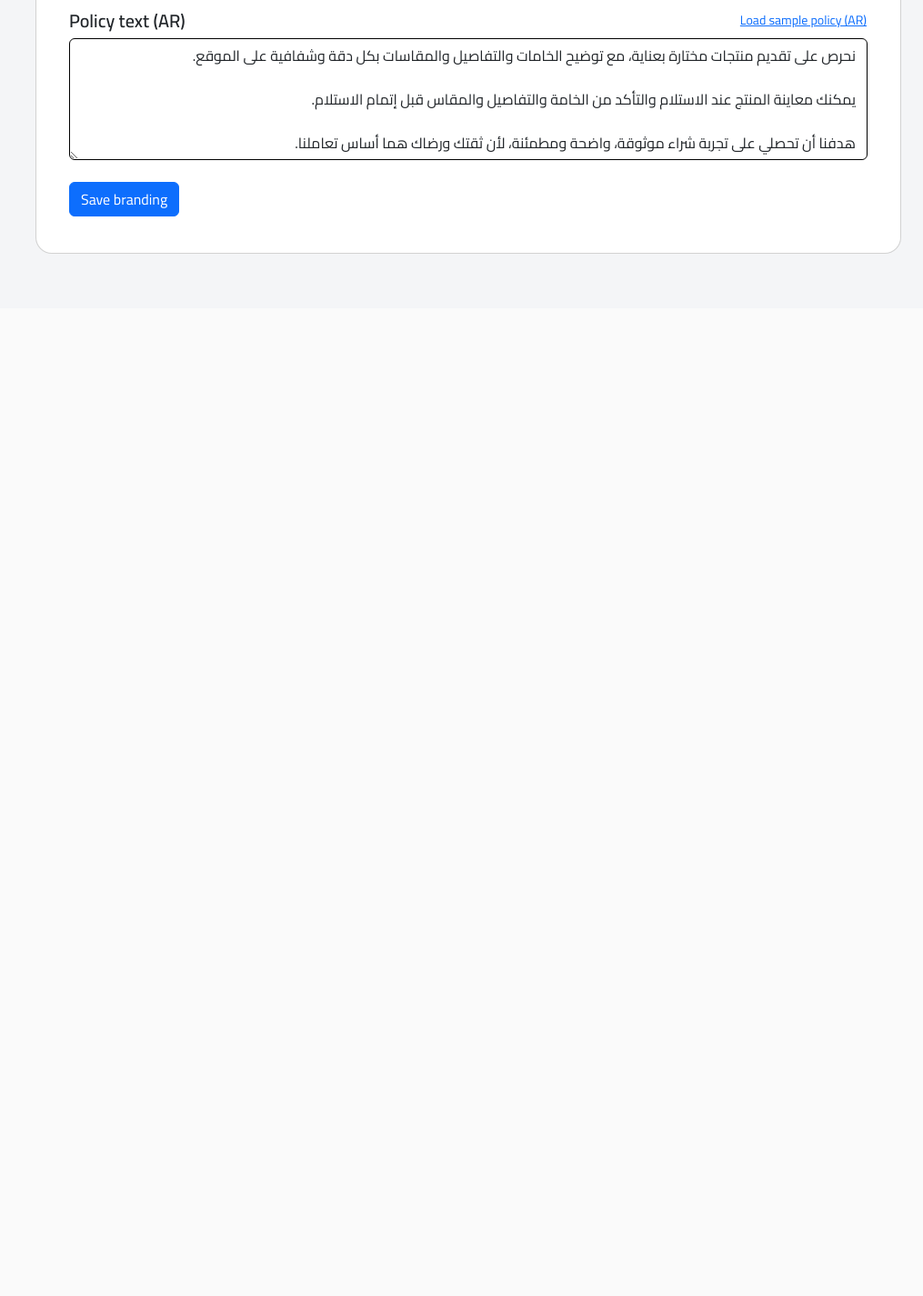
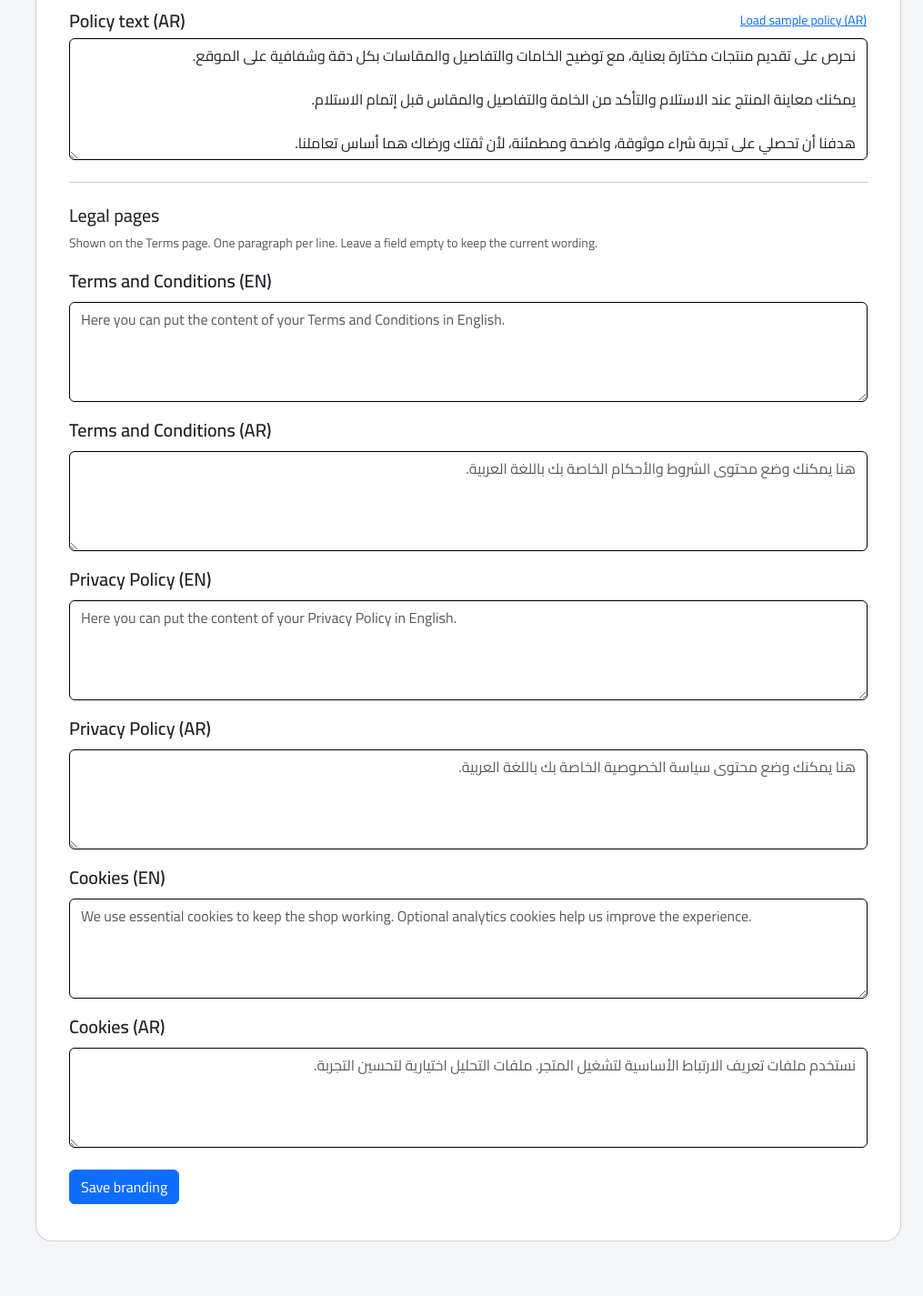
Before and after one commit to abdawyy/ecoomerce_v2, a Laravel app: page /admin/settings/branding in a window 1280 px wide. Shown: the part 4212-5637 px from the top of the page at 91% size, without its empty margins (265-1280 px from the left). Before the commit the page ends 4491 px from the top, so only its background shows below. Run offline with Laravel 10, Linux system fonts and the light colour scheme; the visitor is signed in with stand-in values (Sample User, id 1); data comes from the database, SQL or seed files in the repository; data that the repository does not hold is empty; some libraries are stand-ins or nearby versions.

Commit message:
Let admins edit Terms, Privacy, and Cookies copy from branding.
Co-authored-by: Cursor <cursoragent@cursor.com>

```diff
--- a/app/Http/Controllers/SiteSettingsController.php
+++ b/app/Http/Controllers/SiteSettingsController.php
@@ -52,6 +52,12 @@ class SiteSettingsController extends Controller
             'cart_policy_title_ar' => 'nullable|string|max:255',
             'cart_policy_body_en' => 'nullable|string',
             'cart_policy_body_ar' => 'nullable|string',
+            'legal_terms_en' => 'nullable|string',
+            'legal_terms_ar' => 'nullable|string',
+            'legal_privacy_en' => 'nullable|string',
+            'legal_privacy_ar' => 'nullable|string',
+            'legal_cookies_en' => 'nullable|string',
+            'legal_cookies_ar' => 'nullable|string',
             'home_category_1_id' => 'nullable|integer|exists:categories,id',
             'home_category_2_id' => 'nullable|integer|exists:categories,id',
             'home_tile_1_title_en' => 'nullable|string|max:80',
@@ -72,7 +78,7 @@ class SiteSettingsController extends Controller
             $validated[$idField] = $request->filled($idField) ? (int) $request->input($idField) : null;
         }
 
-        foreach (['invoice_notes_en', 'invoice_notes_ar', 'cart_policy_body_en', 'cart_policy_body_ar'] as $notesField) {
+        foreach (['invoice_notes_en', 'invoice_notes_ar', 'cart_policy_body_en', 'cart_policy_body_ar', 'legal_terms_en', 'legal_terms_ar', 'legal_privacy_en', 'legal_privacy_ar', 'legal_cookies_en', 'legal_cookies_ar'] as $notesField) {
             if (array_key_exists($notesField, $validated)) {
                 $validated[$notesField] = trim(strip_tags($validated[$notesField] ?? '')) ?: null;
             }
@@ -103,6 +109,9 @@ class SiteSettingsController extends Controller
             'invoice_notes_en', 'invoice_notes_ar',
             'cart_policy_title_en', 'cart_policy_title_ar',
             'cart_policy_body_en', 'cart_policy_body_ar',
+            'legal_terms_en', 'legal_terms_ar',
+            'legal_privacy_en', 'legal_privacy_ar',
+            'legal_cookies_en', 'legal_cookies_ar',
             'home_category_1_id', 'home_category_2_id',
             'home_tile_1_title_en', 'home_tile_1_title_ar',
             'home_tile_2_title_en', 'home_tile_2_title_ar',
--- a/app/Models/SiteSetting.php
+++ b/app/Models/SiteSetting.php
@@ -66,6 +66,12 @@ class SiteSetting extends Model
         'cart_policy_title_ar',
         'cart_policy_body_en',
         'cart_policy_body_ar',
+        'legal_terms_en',
+        'legal_terms_ar',
+        'legal_privacy_en',
+        'legal_privacy_ar',
+        'legal_cookies_en',
+        'legal_cookies_ar',
         'home_category_1_id',
         'home_category_2_id',
         'home_tile_1_title_en',
--- a/app/Services/BrandingService.php
+++ b/app/Services/BrandingService.php
@@ -148,6 +148,40 @@ class BrandingService
     public function hasCartPolicy(): bool
     {
         return count($this->cartPolicyParagraphs()) > 0;
+    }
+
+    /**
+     * @return array<int, string>
+     */
+    public function legalParagraphs(string $section): array
+    {
+        $fallbacks = [
+            'terms' => 'web.msg_terms',
+            'privacy' => 'web.msg_privacy',
+            'cookies' => 'web.msg_cookies',
+        ];
+
+        if (! isset($fallbacks[$section])) {
+            return [];
+        }
+
+        $locale = app()->getLocale() === 'ar' ? 'ar' : 'en';
+        $column = 'legal_'.$section.'_'.$locale;
+        $other = 'legal_'.$section.'_'.($locale === 'ar' ? 'en' : 'ar');
+        $settings = $this->settings();
+
+        $body = trim(strip_tags((string) ($settings->{$column} ?? '')));
+        if ($body === '') {
+            $body = trim(strip_tags((string) ($settings->{$other} ?? '')));
+        }
+        if ($body === '') {
+            $body = __($fallbacks[$section]);
+        }
+
+        return array_values(array_filter(
+            array_map('trim', preg_split("/\r\n|\n|\r/", $body) ?: []),
+            fn ($line) => $line !== ''
+        ));
     }
 
     /**
--- a/resources/lang/en/branding.php
+++ b/resources/lang/en/branding.php
@@ -94,4 +94,12 @@ return [
     'cart_policy_body_ar' => 'Policy text (AR)',
     'cart_policy_placeholder' => 'One paragraph per line…',
     'load_cart_policy_sample' => 'Load sample policy',
+    'legal_pages' => 'Legal pages',
+    'legal_pages_hint' => 'Shown on the Terms page. One paragraph per line. Leave a field empty to keep the current wording.',
+    'legal_terms_en' => 'Terms and Conditions (EN)',
+    'legal_terms_ar' => 'Terms and Conditions (AR)',
+    'legal_privacy_en' => 'Privacy Policy (EN)',
+    'legal_privacy_ar' => 'Privacy Policy (AR)',
+    'legal_cookies_en' => 'Cookies (EN)',
+    'legal_cookies_ar' => 'Cookies (AR)',
 ];
--- a/resources/views/admin/settings/branding.blade.php
+++ b/resources/views/admin/settings/branding.blade.php
@@ -339,6 +339,42 @@
                             </div>
                         </div>
 
+                        <hr class="my-4">
+                        <h5>{{ __('branding.legal_pages') }}</h5>
+                        <p class="text-muted small">{{ __('branding.legal_pages_hint') }}</p>
+                        <div class="row g-3">
+                            <div class="col-12">
+                                <label class="form-label">{{ __('branding.legal_terms_en') }}</label>
+                                <textarea name="legal_terms_en" class="form-control" rows="4"
+                                          placeholder="{{ __('web.msg_terms', [], 'en') }}">{{ old('legal_terms_en', $settings->legal_terms_en) }}</textarea>
+                            </div>
+                            <div class="col-12">
+                                <label class="form-label">{{ __('branding.legal_terms_ar') }}</label>
+                                <textarea name="legal_terms_ar" class="form-control" rows="4" dir="rtl"
+                                          placeholder="{{ __('web.msg_terms', [], 'ar') }}">{{ old('legal_terms_ar', $settings->legal_terms_ar) }}</textarea>
+                            </div>
+                            <div class="col-12">
+                                <label class="form-label">{{ __('branding.legal_privacy_en') }}</label>
+                                <textarea name="legal_privacy_en" class="form-control" rows="4"
+                                          placeholder="{{ __('web.msg_privacy', [], 'en') }}">{{ old('legal_privacy_en', $settings->legal_privacy_en) }}</textarea>
+                            </div>
+                            <div class="col-12">
+                                <label class="form-label">{{ __('branding.legal_privacy_ar') }}</label>
+                                <textarea name="legal_privacy_ar" class="form-control" rows="4" dir="rtl"
+                                          placeholder="{{ __('web.msg_privacy', [], 'ar') }}">{{ old('legal_privacy_ar', $settings->legal_privacy_ar) }}</textarea>
+                            </div>
+                            <div class="col-12">
+                                <label class="form-label">{{ __('branding.legal_cookies_en') }}</label>
+                                <textarea name="legal_cookies_en" class="form-control" rows="4"
+                                          placeholder="{{ __('web.msg_cookies', [], 'en') }}">{{ old('legal_cookies_en', $settings->legal_cookies_en) }}</textarea>
+                            </div>
+                            <div class="col-12">
+                                <label class="form-label">{{ __('branding.legal_cookies_ar') }}</label>
+                                <textarea name="legal_cookies_ar" class="form-control" rows="4" dir="rtl"
+                                          placeholder="{{ __('web.msg_cookies', [], 'ar') }}">{{ old('legal_cookies_ar', $settings->legal_cookies_ar) }}</textarea>
+                            </div>
+                        </div>
+
                         <div class="mt-4">
                             <button type="submit" class="btn btn-primary">{{ __('branding.save') }}</button>
                         </div>
```
Also changed, not shown: resources/lang/ar/branding.php (+8 -0 lines), resources/views/legal.blade.php (+9 -3 lines), database/migrations/2026_11_19_000022_add_legal_copy_to_site_settings.php (added).
